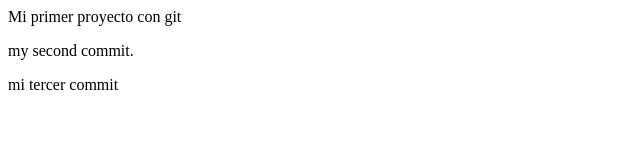
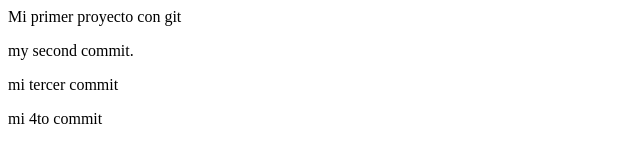
Before and after one commit to Mikeermz/batch2-git, a plain HTML site: page index.html in a window 1280 px wide. Shown: the whole page, without its empty margins (0-640 px from the left). Drawn offline with Linux system fonts and the light colour scheme.

Commit message:
mi cuarto commit
Signed-off-by: Mikee Rmz <mikee.rmz@gmail.com>

```diff
--- a/index.html
+++ b/index.html
@@ -14,5 +14,8 @@
     <p>
       mi tercer commit
     </p>
+    <p>
+      mi 4to commit
+    </p>
 </body>
 </html>
```
